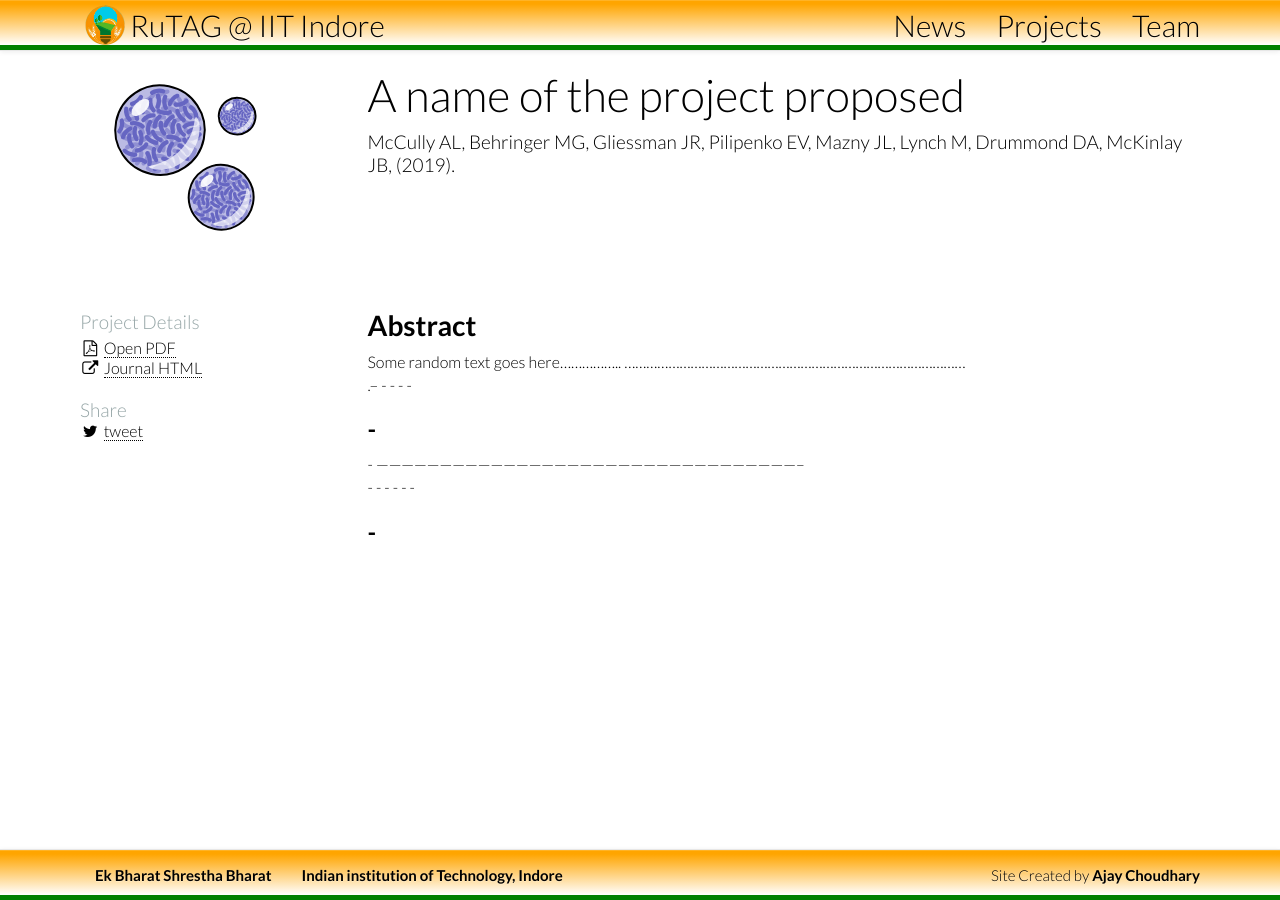
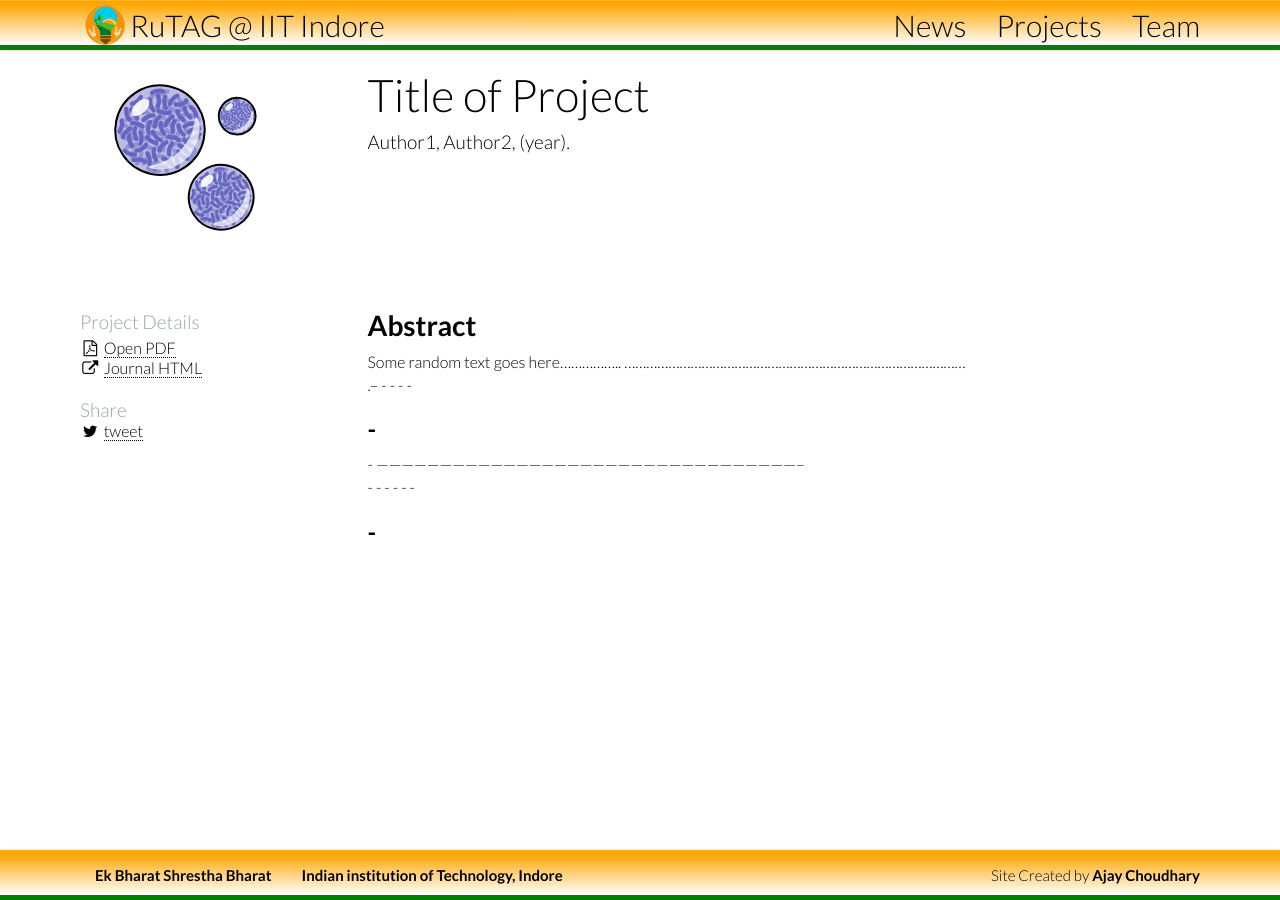
Before and after one commit to ajayiiti/rutag, a Jekyll site: the page built from projects/_posts/2020-03-01-proposed-project4.md, in a window 1280 px wide. Built offline with Jekyll 4.4.1, drawn with Linux system fonts in a browser that asks for light colours; nearby versions of some CDN libraries.

Commit message:
Update 2020-03-01-proposed-project4.md

```diff
--- a/projects/_posts/2020-03-01-proposed-project4.md
+++ b/projects/_posts/2020-03-01-proposed-project4.md
@@ -1,10 +1,10 @@
 ---
 layout: project
-title: "A name of the project proposed"
-year: "2019"
-status: "Proposed"
-nickname: nobel-prize-arnold
-authors: "McCully AL, Behringer MG, Gliessman JR, Pilipenko EV, Mazny JL, Lynch M, Drummond DA, McKinlay JB"
+title: "Title of Project"
+year: "year"
+status: "status"
+nickname: nickname
+authors: "Author1, Author2"
 image: /assets/images/papers/pab1-phase-separation.svg
 redirect_from:
 fulltext: https://onlinelibrary.wiley.com/doi/full/10.1111/evo.13697
```
